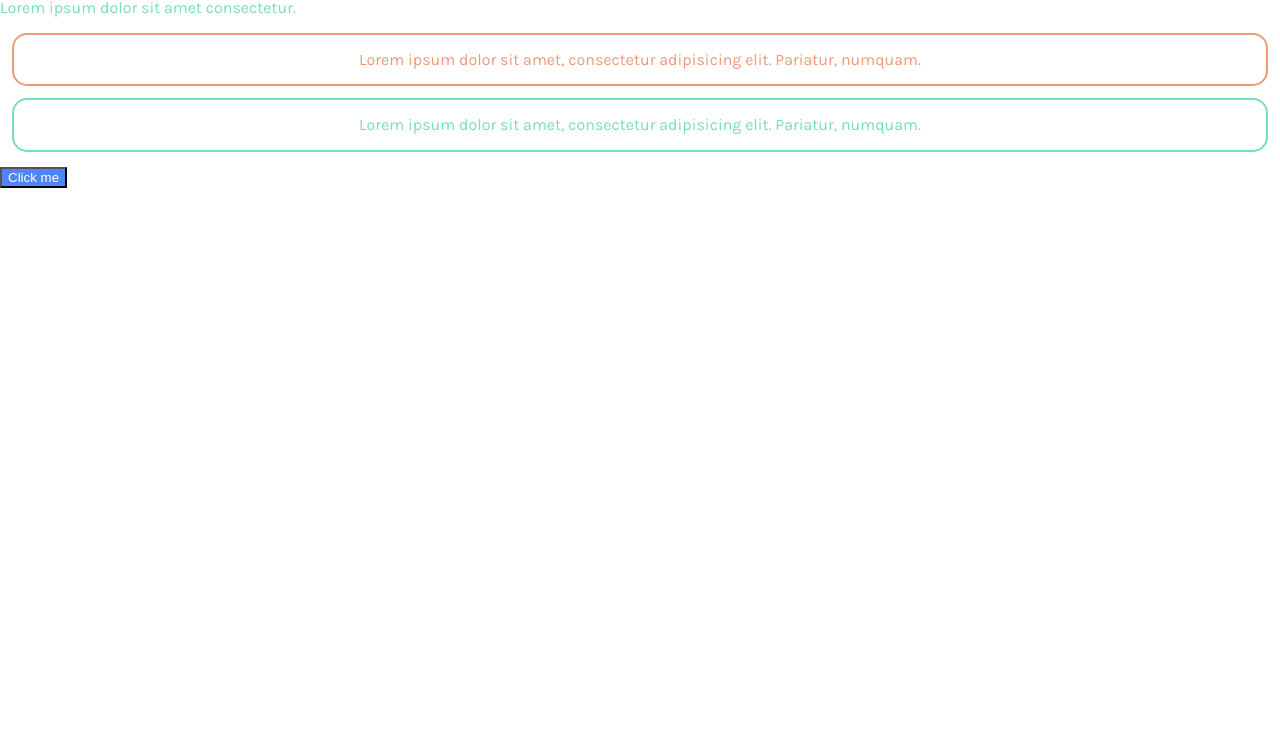
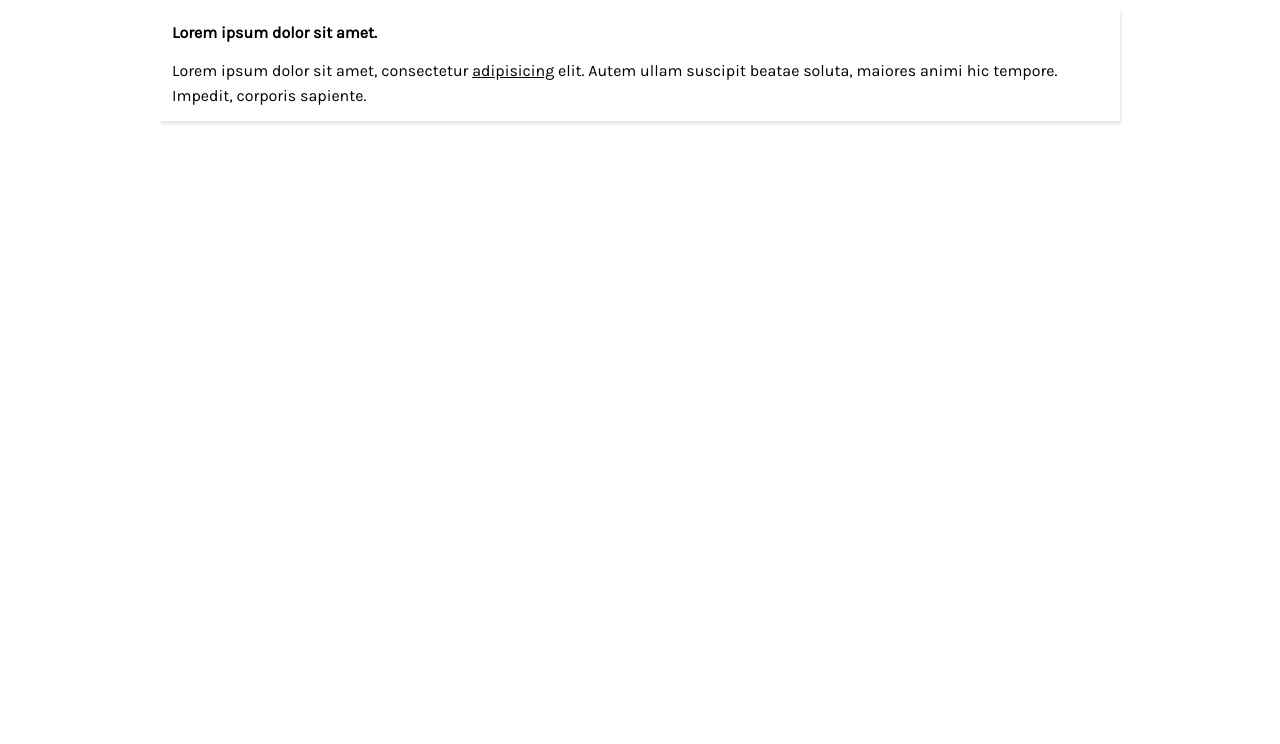
Before and after one commit to OltLatifi/sass-custom-library, a website: page index.html in a window 1280 px wide. Shown: the part 56-800 px from the top of the page. Drawn offline with Linux system fonts and the light colour scheme.

Commit message:
card component created

```diff
--- /dev/null
+++ b/bingy/_base.scss
@@ -0,0 +1,21 @@
+@import url('https://fonts.googleapis.com/css2?family=Karla&display=swap');
+*,
+*::before,
+*::after {
+    box-sizing: border-box;
+    margin: 0;
+}
+
+body {
+    font-family: 'Karla', sans-serif;
+    line-height: 1.6;
+}
+
+img {
+    max-width: 100%;
+    display: block;
+}
+
+a{
+    text-decoration: none;
+}
--- /dev/null
+++ b/bingy/_variables.scss
@@ -0,0 +1,19 @@
+// theme colors
+$primary: #5085f8;
+$secondary: #78dfb4;
+$error: #ee9a79;
+$info: #ffc2f7;
+
+// spacing
+$base-padding: 0.75rem;
+$base-margin: 0.75rem;
+
+// borders
+$base-border-size: 2px;
+$base-border-radius: 15px;
+
+// box-shadow
+$base-box-shadow: 1px 3px 3px rgba(0, 0, 0, 0.1);
+
+// font sizes
+$base-font-size: 1rem;
--- /dev/null
+++ b/bingy/components/_card.scss
@@ -0,0 +1,23 @@
+.card{
+  display:block;
+  padding: $base-padding;
+  border: $base-border-size #ddd;
+  border-radius: $base-radius;
+  box-shadow: $base-box-shadow;
+  max-width: 60rem;
+  margin: 2% auto;
+
+  &-title{
+    font-size: $base-font-size;
+    padding-bottom: $base-padding;
+    font-weight: 700;
+  }
+
+  &-body{
+    font-size: $base-font-size;
+    a{
+      text-decoration: underline;
+      color: black;
+    }
+  }
+}
--- /dev/null
+++ b/bingy/index.scss
@@ -0,0 +1,3 @@
+@import '_variables';
+@import '_base';
+@import 'components/_card'
--- a/gulpfile.js
+++ b/gulpfile.js
@@ -2,13 +2,13 @@ const { src, dest, watch, series } = require('gulp')
 const sass = require('gulp-sass')(require('sass'));
 
 function buildStyles() {
-  return src('index.scss')
+  return src('bingy/**/*.scss')
     .pipe(sass())
     .pipe(dest('css'))
 }
 
 function watchTask() {
-  watch(['index.scss'], buildStyles)
+  watch(['bingy/**/*.scss'], buildStyles)
 }
 
 exports.default = series(buildStyles, watchTask)
--- a/index.html
+++ b/index.html
@@ -8,10 +8,10 @@
         <link rel="stylesheet" href="css/index.css">
     </head>
     <body>
-        <h1>Lorem ipsum dolor sit amet.</h1>
-        <a href="#">Lorem ipsum dolor sit amet consectetur.</a>
-        <p class="error">Lorem ipsum dolor sit amet, consectetur adipisicing elit. Pariatur, numquam.</p>
-        <p class="notification">Lorem ipsum dolor sit amet, consectetur adipisicing elit. Pariatur, numquam.</p>
-        <button>Click me</button>
+        <h2>Cards</h2>
+        <div class="card">
+            <h1 class="card-title">Lorem ipsum dolor sit amet.</h1>
+            <p class="card-body">Lorem ipsum dolor sit amet, consectetur <a href="#">adipisicing</a> elit. Autem ullam suscipit beatae soluta, maiores animi hic tempore. Impedit, corporis sapiente.</p>
+        </div>
     </body>
 </html>
--- a/index.scss
+++ /dev/null
@@ -1,68 +0,0 @@
-@import url('https://fonts.googleapis.com/css2?family=Karla&display=swap');
-*,
-*::before,
-*::after {
-    box-sizing: border-box;
-    margin: 0;
-}
-
-body {
-    font-family: 'Karla', sans-serif;
-    line-height: 1.6;
-}
-
-img {
-    max-width: 100%;
-    display: block;
-}
-
-a{
-    text-decoration: none;
-}
-
-// theme colors
-$primary: #5085f8;
-$secondary: #78dfb4;
-$error: #ee9a79;
-$info: #ffc2f7;
-
-// spacing
-$base-padding: 0.75rem;
-$base-margin: 0.75rem;
-
-// borders
-$base-border-size: 2px;
-$base-border-radius: 15px;
-
-
-
-h1{
-    color: $primary;
-}
-
-a{
-    color: $secondary;
-}
-
-button{
-    color: white;
-    background: $primary;
-}
-
-.error{
-    color: $error;
-    border: solid $base-border-size $error;
-    border-radius: $base-border-radius;
-    padding: $base-padding;
-    margin: $base-margin;
-    text-align: center;
-}
-
-.notification{
-    color: $secondary;
-    border: solid $base-border-size $secondary;
-    border-radius: $base-border-radius;
-    padding: $base-padding;
-    margin: $base-margin;
-    text-align: center;
-}
```
Also changed, not shown: css/index.css.
